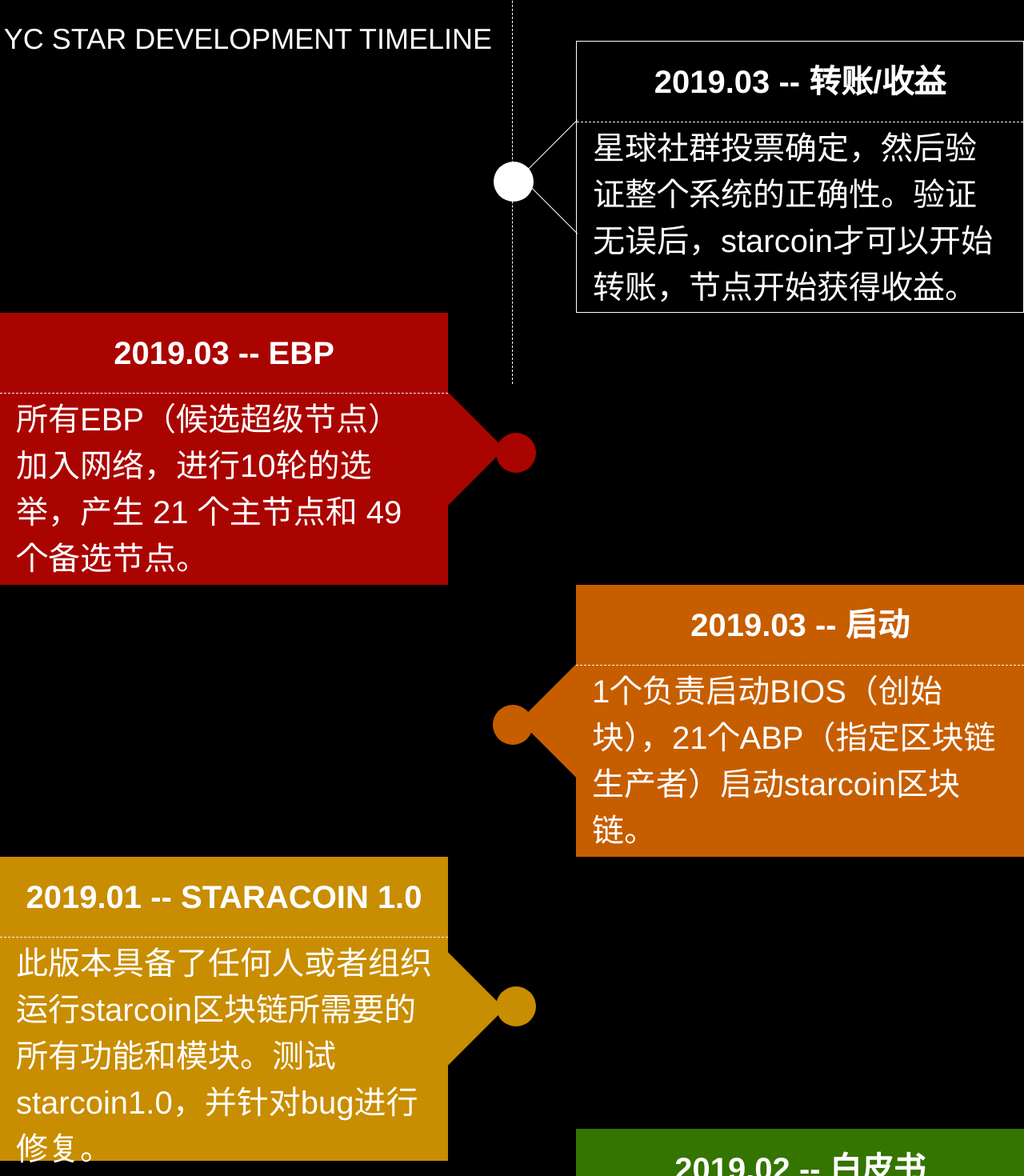
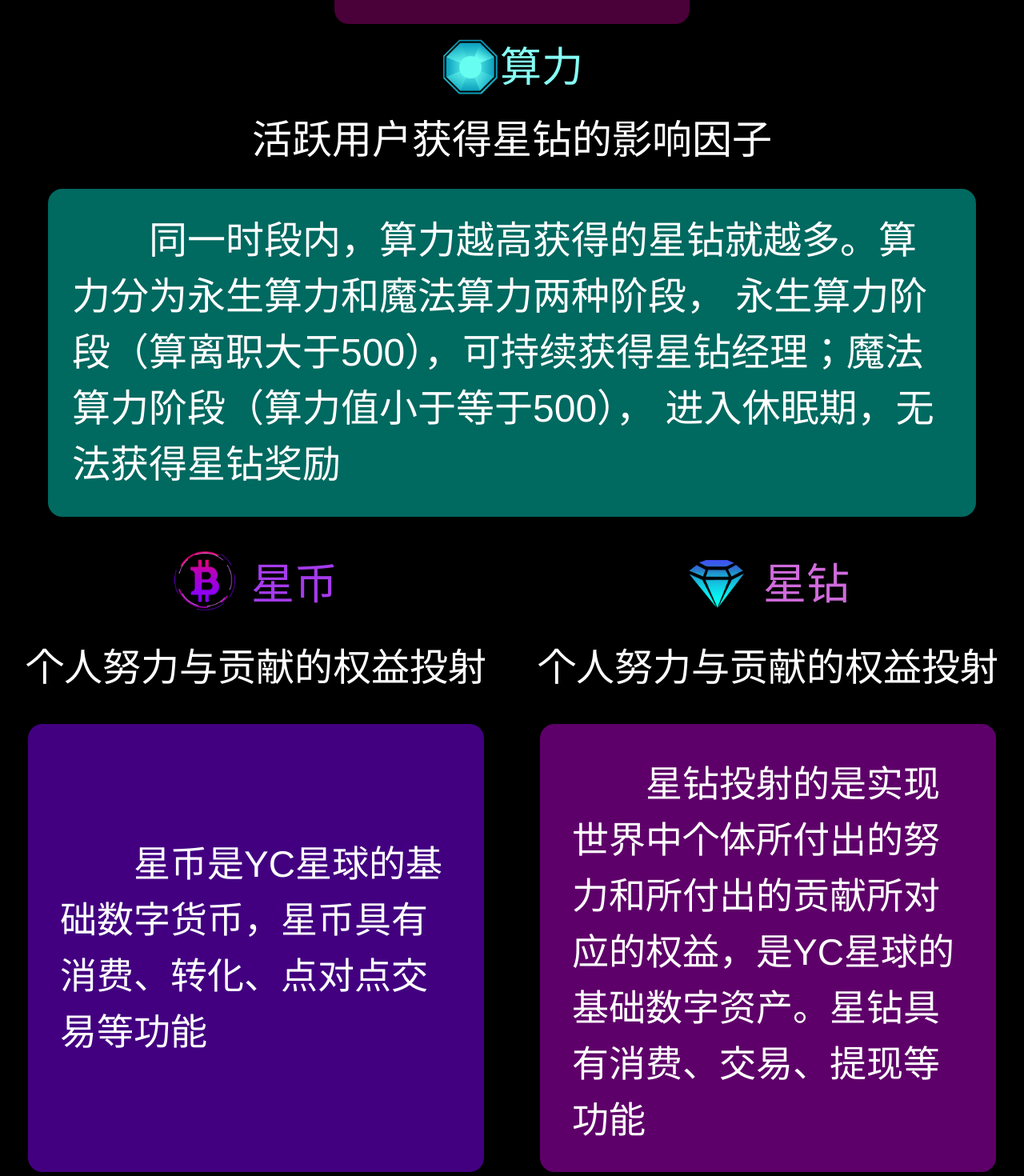
Before and after one commit to SuGeStar/SuGeStar, a Vue app: page /starSecret in a window 1280 px wide. Shown: the part 320-1790 px from the top of the page at 80% size. Built offline with nearby package versions, Linux system fonts and the light colour scheme; what mint-ui, vue-carousel-3d, vue-clipboard2, vue-multiple-progress would draw is missing.

Commit message:
20180927

```diff
--- a/src/assets/js/api.js
+++ b/src/assets/js/api.js
@@ -2,7 +2,7 @@
 import { Toast } from 'mint-ui'
 // 接口url
 var url = 'http://www.nyycstar.com/api/'
-var imgUrl = 'http://img.sugebei.com/'
+var imgUrl = 'http://img.nyycstar.com/'
 let token = localStorage.getItem('token')
 // axios 配置
 axios.defaults.timeout = 5000
--- a/src/assets/less/starsSecret.less
+++ b/src/assets/less/starsSecret.less
@@ -1,11 +1,148 @@
+
+.star-secret-describe{
+  margin-top: .85rem;
+  height: auto;
+  //background: url("../image/newnewnew.png") no-repeat center;
+  background: black;
+  background-size: auto 100%;
+  .star-number{
+    width: 100%;
+    height: auto;
+    .star-s{
+      width: 100%;
+      height: auto;
+      .star-describe-title{
+        width: 2.22rem;
+        height: 0.9rem;
+        background-color: #4a0039;
+        border-radius: 0.09rem;
+        margin: 0 auto;
+        color: white;
+        text-align: center;
+        span{
+          display: block;
+          line-height: .45rem;
+          &.sdt1{
+            font-size: 0.28rem;
+          }
+          &.sdt2{
+            font-size: 0.15rem;
+          }
+        }
+      }
+      .star-describe-title-name{
+        width: 100%;
+        height: auto;
+        span{
+          display: block;
+          text-align: center;
+          &.sdtn1{
+            font-size: 0.26rem;
+            color: #86fff5;
+            line-height: .5rem;
+            *{
+              vertical-align:middle;
+            }
+            img{
+              display: inline-block;
+              width: 0.37rem;
+              height: 0.37rem;
+            }
+            i{
+              font-style: normal;
+            }
+          }
+          &.sdtn2{
+            font-size: 0.25rem;
+            color: #ffffff;
+          }
+        }
+      }
+      .star-describe-txt{
+        width: 5.5rem;
+        padding: .15rem;
+        text-indent: 2em;
+        background-color: #006960;
+        border-radius: 0.09rem;
+        margin: 0.15rem auto 0;
+        color: white;
+        font-size: .24rem;
+        line-height: 0.35rem;
+      }
+    }
+    .star-d{
+      display: flex;
+      justify-content: space-between;
+      align-items: center;
+      margin-top: .2rem;
+      .star-d-z{
+        width: 50%;
+        height: auto;
+        p{
+          width: 100%;
+          text-align: center;
+          &.sdz1{
+            font-size: .27rem;
+            *{
+              vertical-align: middle;
+            }
+            img{
+              display: inline-block;
+              width: auto;
+              height: .38rem;
+            }
+            span{
+              margin-left: .1rem;
+              &.sdz-sb{
+                color: #a53bec;
+              }
+              &.sdz-sz{
+                color: #d06bdc;
+              }
+            }
+          }
+          &.sdz2{
+            color: white;
+            font-size: .24rem;
+            margin-top: .15rem;
+          }
+        }
+      }
+      .sdz-txt{
+        width: 2.45rem;
+        height: 2.4rem;
+        background-color: #420080;
+        border-radius: 0.09rem;
+        color: white;
+        margin: .2rem auto;
+        padding:.2rem;
+        &.sdz-txt1{
+          p{
+            margin-top: .5rem;
+          }
+        }
+        &.sdz-txt2{
+          background: #5e0069;
+        }
+        p{
+          text-indent: 2em;
+          text-align: left;
+          line-height: .35rem;
+          font-size: .23rem;
+        }
+      }
+    }
+  }
   .star-secret-container{
-  margin-top: .85rem;
-  border-top: 1px rgba(255, 255, 255, 0) solid;
-  background: black;
-  z-index: -999;
+    padding-top: .5rem;
+    //height: 18rem;
+    margin-top: .25rem;
+    //border-top: 1px rgba(255, 255, 255, 0) solid;
+    //z-index: -999;
+    position: relative;
     .star-secret-line{
-    position: fixed;
-    top: 0;
+      position: absolute;
+      bottom: 0;
       left: 50%;
       width: 1px;
       height: 100%;
@@ -361,3 +498,4 @@
       }
     }
   }
+}
--- a/src/components/mine/place.vue
+++ b/src/components/mine/place.vue
@@ -82,15 +82,24 @@
         recommend_code: this.recommend_code,
         contact_code: contact_code,
       })
+      console.log(form)
       MessageBox.confirm('确定执行此操作?').then(action => {
         api.apply(form)
           .then((res) => {
             console.log(res)
+            if (res.code === 200) {
+              Toast({
+                message: '安置成功',
+                position: 'bottom',
+                duration: 2000
+              })
+            } else {
               Toast({
                 message: res.msg,
                 position: 'bottom',
                 duration: 2000
               })
+            }
             if (res.code == 200) {
               this.$router.replace('/relation')
             }
--- a/src/components/register/register.vue
+++ b/src/components/register/register.vue
@@ -2,8 +2,8 @@
   <div class="reg-container">
     <h3 class="reg-title">YC星球区块创建</h3>
     <div class="reg-form">
-      <div><span>推荐编号</span><input type="text" placeholder="" :readonly="true" v-model="invite_code"></div>
-      <div><span>接点编号</span><input type="text" placeholder="" :readonly="true" v-model="contact_code"></div>
+      <div><span>发现者</span><input type="text" placeholder="" :readonly="true" v-model="invite_code"></div>
+      <div><span>探索者</span><input type="text" placeholder="" :readonly="true" v-model="contact_code"></div>
       <div>
         <!--<span>手机号码</span>-->
         <input type="number" placeholder="请输入手机号码" v-model="phoneNum"></div>
--- a/src/components/star/starSecret.vue
+++ b/src/components/star/starSecret.vue
@@ -2,6 +2,37 @@
   <div class="wrapper">
     <div class="moduleHead">
       <a href="javascript:window.history.go(-1)"></a>星球秘籍
+    </div>
+    <div class="star-secret-module">
+      <div class="star-secret-describe">
+        <div class="star-number">
+          <div class="star-s">
+            <p class="star-describe-title">
+              <span class="sdt1">数字资产</span>
+              <span class="sdt2">DIGITAL ASSETS</span>
+            </p>
+            <p class="star-describe-title-name">
+              <span class="sdtn1"><img src="../../assets/image/yl.png" alt=""><i>算力</i></span>
+              <span class="sdtn2">活跃用户获得星钻的影响因子</span>
+            </p>
+            <div class="star-describe-txt">
+              同一时段内，算力越高获得的星钻就越多。算力分为永生算力和魔法算力两种阶段，
+              永生算力阶段（算离职大于500），可持续获得星钻经理；魔法算力阶段（算力值小于等于500），
+              进入休眠期，无法获得星钻奖励
+            </div>
+          </div>
+          <div class="star-d">
+            <div class="star-d-z">
+              <p class="sdz1"><img src="../../assets/image/jinbi.png" alt=""><span class="sdz-sb">星币</span></p>
+              <p class="sdz2">个人努力与贡献的权益投射</p>
+              <div class="sdz-txt sdz-txt1"><p>星币是YC星球的基础数字货币，星币具有消费、转化、点对点交易等功能</p></div>
+            </div>
+            <div class="star-d-z">
+              <p class="sdz1"><img src="../../assets/image/xz.png" alt=""><span class="sdz-sz">星钻</span></p>
+              <p class="sdz2">个人努力与贡献的权益投射</p>
+              <div class="sdz-txt sdz-txt2"><p>星钻投射的是实现世界中个体所付出的努力和所付出的贡献所对应的权益，是YC星球的基础数字资产。星钻具有消费、交易、提现等功能</p></div>
+            </div>
+          </div>
         </div>
         <div class="star-secret-container">
           <div class="star-secret-line"></div>
@@ -71,6 +102,8 @@
           </div>
         </div>
       </div>
+    </div>
+  </div>
 </template>
 
 <script>
```
Lines whose indentation alone changed are shown as unchanged.
